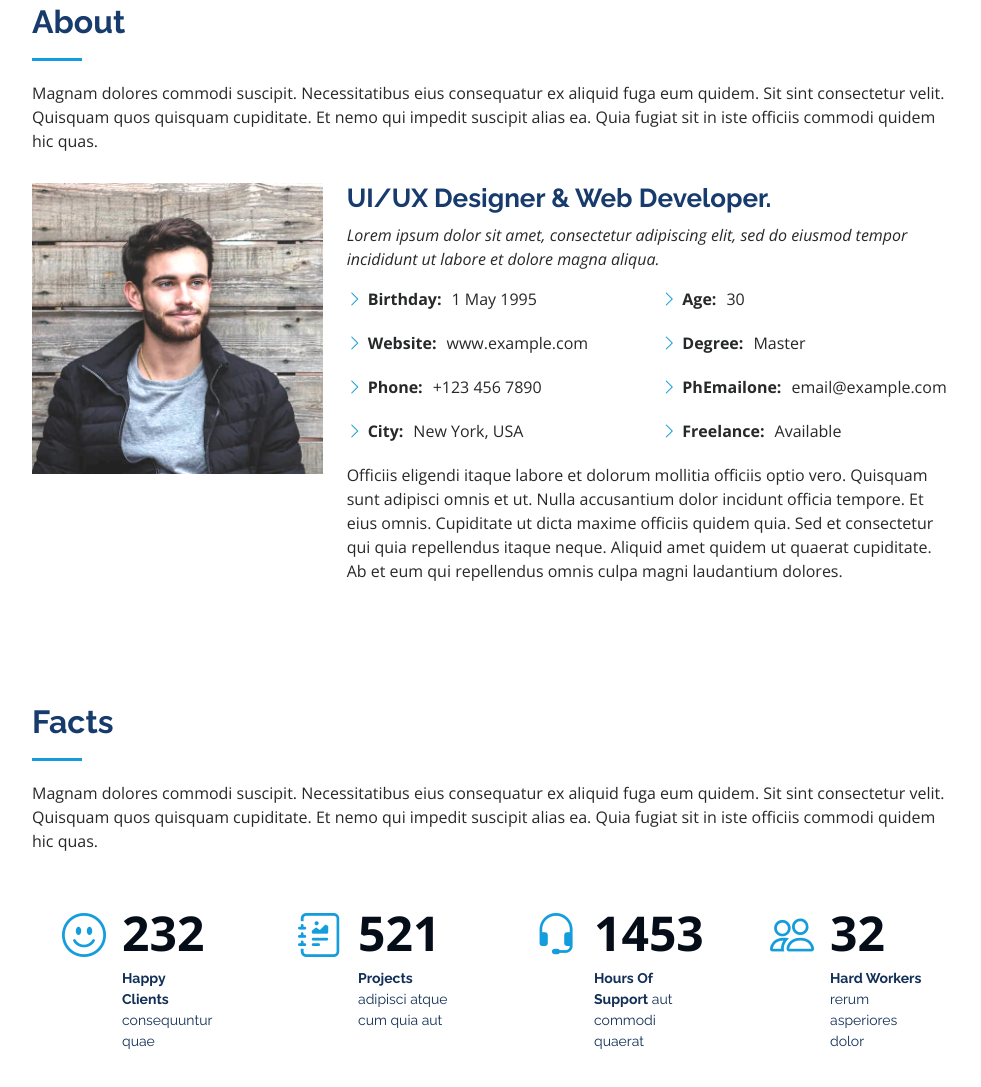
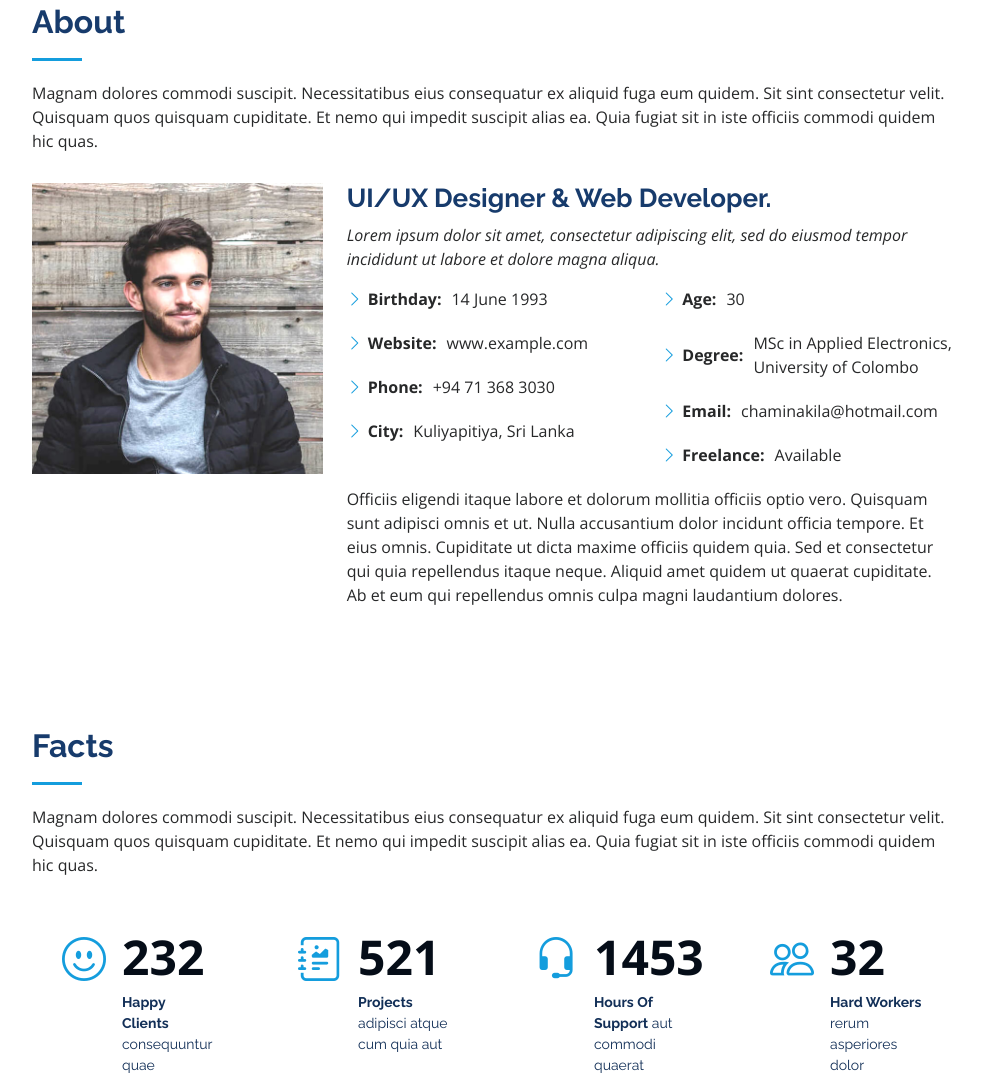
Before and after one commit to chaminakila/chaminakila.github.io, a plain HTML site: page index.html in a window 1280 px wide. Shown: the part 857-1944 px from the top of the page, without its empty margins (298-1279 px from the left). Drawn offline with nearby package versions, Linux system fonts and the light colour scheme.

Commit message:
Update index.html

```diff
--- a/index.html
+++ b/index.html
@@ -93,17 +93,17 @@
             <div class="row">
               <div class="col-lg-6">
                 <ul>
-                  <li><i class="bi bi-chevron-right"></i> <strong>Birthday:</strong> <span>1 May 1995</span></li>
+                  <li><i class="bi bi-chevron-right"></i> <strong>Birthday:</strong> <span>14 June 1993</span></li>
                   <li><i class="bi bi-chevron-right"></i> <strong>Website:</strong> <span>www.example.com</span></li>
-                  <li><i class="bi bi-chevron-right"></i> <strong>Phone:</strong> <span>+123 456 7890</span></li>
-                  <li><i class="bi bi-chevron-right"></i> <strong>City:</strong> <span>New York, USA</span></li>
+                  <li><i class="bi bi-chevron-right"></i> <strong>Phone:</strong> <span>+94 71 368 3030</span></li>
+                  <li><i class="bi bi-chevron-right"></i> <strong>City:</strong> <span>Kuliyapitiya, Sri Lanka</span></li>
                 </ul>
               </div>
               <div class="col-lg-6">
                 <ul>
                   <li><i class="bi bi-chevron-right"></i> <strong>Age:</strong> <span>30</span></li>
-                  <li><i class="bi bi-chevron-right"></i> <strong>Degree:</strong> <span>Master</span></li>
-                  <li><i class="bi bi-chevron-right"></i> <strong>PhEmailone:</strong> <span>email@example.com</span></li>
+                  <li><i class="bi bi-chevron-right"></i> <strong>Degree:</strong> <span>MSc in Applied Electronics, University of Colombo</span></li>
+                  <li><i class="bi bi-chevron-right"></i> <strong>Email:</strong> <span>chaminakila@hotmail.com</span></li>
                   <li><i class="bi bi-chevron-right"></i> <strong>Freelance:</strong> <span>Available</span></li>
                 </ul>
               </div>
```
